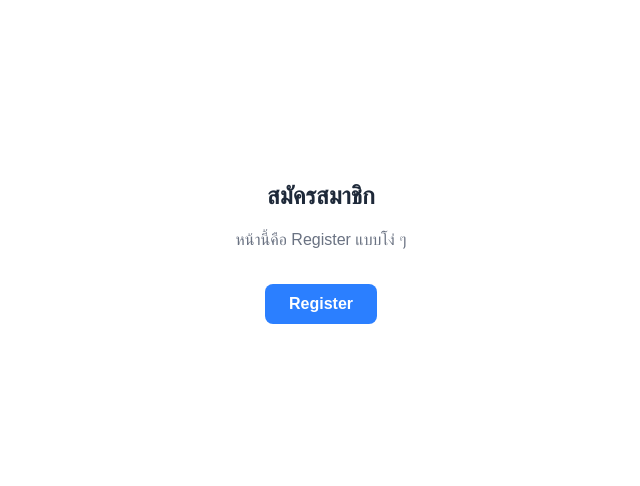
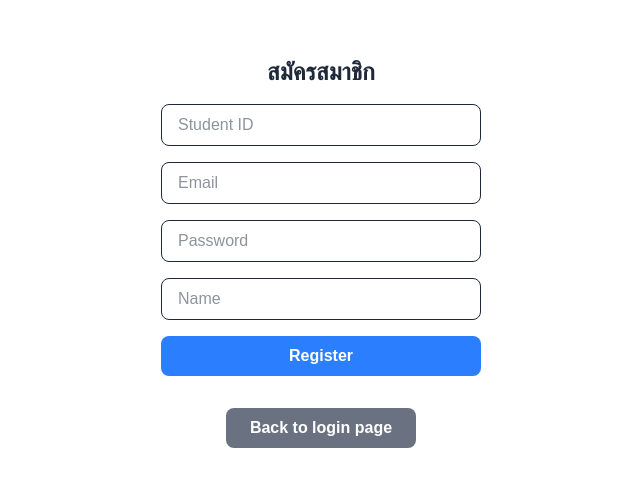
Before and after one commit to PantawatB/SpaceCMU, a Next.js app in the folder spacecmu/: page /Register in a window 1280 px wide. Shown: the part 148-634 px from the top of the page, without its empty margins (319-959 px from the left). Built offline with nearby package versions, Linux system fonts and the light colour scheme; no server answers.

Commit message:
cors fixed remodel login

```diff
--- a/spacecmu/src/app/Feeds/page.tsx
+++ b/spacecmu/src/app/Feeds/page.tsx
@@ -346,7 +346,6 @@ export default function FeedsMainPage() {
                   placeholder="Share something"
                   className="flex-1 px-5 py-3 rounded-full bg-white text-gray-500 border-none outline-none text-lg"
                 />
-                <span className="text-2xl text-gray-400">😊</span>
               </div>
               <div className="flex items-center justify-between pt-2">
                 <div className="flex gap-6">
--- a/spacecmu/src/app/Login/page.tsx
+++ b/spacecmu/src/app/Login/page.tsx
@@ -1,16 +1,81 @@
+"use client";
 import Link from "next/link";
+import { useState } from "react";
+import { useRouter } from "next/navigation";
+import { API_BASE_URL } from '@/utils/apiConfig';
 
 export default function LoginPage() {
+  const router = useRouter();
+  const [email, setEmail] = useState("");
+  const [password, setPassword] = useState("");
+  const [loading, setLoading] = useState(false);
+  const [error, setError] = useState("");
+
+  const handleSubmit = async (e: React.FormEvent) => {
+    e.preventDefault();
+    setLoading(true);
+    setError("");
+    try {
+      const res = await fetch(`${API_BASE_URL}/api/users/login`, {
+        method: "POST",
+        headers: { "Content-Type": "application/json" },
+        body: JSON.stringify({ email, password })
+      });
+
+      const data = await res.json().catch(() => ({}));
+      if (!res.ok) {
+        setError(data?.message || 'Login failed');
+        setLoading(false);
+        return;
+      }
+
+      // สำเร็จ -> ไปหน้า Feeds
+      router.push('/Feeds');
+    } catch (err: unknown) {
+      if (err instanceof Error) setError(err.message || 'Login failed');
+      else setError('Login failed');
+    }
+    setLoading(false);
+  };
+
   return (
     <div className="flex flex-col items-center justify-center min-h-screen bg-white text-gray-800">
       <h1 className="text-2xl font-bold mb-4">เข้าสู่ระบบ</h1>
-      <p className="mb-8 text-gray-500">หน้านี้คือ Login แบบโง่ ๆ</p>
-      <Link
-        href="/Feeds"
-        className="px-6 py-2 rounded-lg bg-blue-500 text-white font-semibold hover:bg-blue-600 transition"
-      >
-        Login
-      </Link>
+      <form className="flex flex-col gap-4 w-80 mb-8" onSubmit={handleSubmit}>
+        <input
+          name="email"
+          type="email"
+          placeholder="Email"
+          value={email}
+          onChange={(e) => setEmail(e.target.value)}
+          className="px-4 py-2 border rounded-lg focus:outline-none focus:ring-2 focus:ring-blue-400"
+          required
+        />
+        <input
+          name="password"
+          type="password"
+          placeholder="Password"
+          value={password}
+          onChange={(e) => setPassword(e.target.value)}
+          className="px-4 py-2 border rounded-lg focus:outline-none focus:ring-2 focus:ring-blue-400"
+          required
+        />
+        {error && <div className="text-red-500 text-sm">{error}</div>}
+        <button
+          type="submit"
+          className="px-6 py-2 rounded-lg bg-gray-600 text-white font-semibold hover:bg-gray-700 transition"
+          disabled={loading}
+        >
+          {loading ? 'Logging in...' : 'Login'}
+        </button>
+        <Link
+          href="/Register"
+          className="px-6 py-2 rounded-lg bg-green-500 text-white font-semibold hover:bg-green-600 transition text-center"
+        >
+          Register
+        </Link>
+      </form>
+
     </div>
   );
 }
--- a/spacecmu/src/app/Register/page.tsx
+++ b/spacecmu/src/app/Register/page.tsx
@@ -1,11 +1,97 @@
+"use client";
 import Link from 'next/link';
+import { useState } from 'react';
+import { API_BASE_URL } from '@/utils/apiConfig';
 
 export default function RegisterPage() {
+  const [form, setForm] = useState({
+    studentId: '',
+    email: '',
+    password: '',
+    name: ''
+  });
+  const [loading, setLoading] = useState(false);
+  const [error, setError] = useState('');
+  const [success, setSuccess] = useState('');
+
+  const handleChange = (e: React.ChangeEvent<HTMLInputElement>) => {
+    setForm({ ...form, [e.target.name]: e.target.value });
+  };
+
+  const handleSubmit = async (e: React.FormEvent) => {
+    e.preventDefault();
+    setLoading(true);
+    setError('');
+    setSuccess('');
+    try {
+      const res = await fetch(`${API_BASE_URL}/api/users/register`, {
+        method: 'POST',
+        headers: { 'Content-Type': 'application/json' },
+        body: JSON.stringify(form)
+      });
+      if (!res.ok) throw new Error('Register failed');
+      setSuccess('Register success!');
+    } catch (err: unknown) {
+      if (err instanceof Error) {
+        setError(err.message || 'Register failed');
+      } else {
+        setError('Register failed');
+      }
+    }
+    setLoading(false);
+  };
+
   return (
     <div className="flex flex-col items-center justify-center min-h-screen bg-white text-gray-800">
       <h1 className="text-2xl font-bold mb-4">สมัครสมาชิก</h1>
-      <p className="mb-8 text-gray-500">หน้านี้คือ Register แบบโง่ ๆ</p>
-      <Link href="/Feeds" className="px-6 py-2 rounded-lg bg-blue-500 text-white font-semibold hover:bg-blue-600 transition">Register</Link>
+      <form className="flex flex-col gap-4 w-80 mb-8" onSubmit={handleSubmit}>
+        <input
+          name="studentId"
+          type="text"
+          placeholder="Student ID"
+          value={form.studentId}
+          onChange={handleChange}
+          className="px-4 py-2 border rounded-lg focus:outline-none focus:ring-2 focus:ring-blue-400"
+          required
+        />
+        <input
+          name="email"
+          type="email"
+          placeholder="Email"
+          value={form.email}
+          onChange={handleChange}
+          className="px-4 py-2 border rounded-lg focus:outline-none focus:ring-2 focus:ring-blue-400"
+          required
+        />
+        <input
+          name="password"
+          type="password"
+          placeholder="Password"
+          value={form.password}
+          onChange={handleChange}
+          className="px-4 py-2 border rounded-lg focus:outline-none focus:ring-2 focus:ring-blue-400"
+          required
+        />
+        <input
+          name="name"
+          type="text"
+          placeholder="Name"
+          value={form.name}
+          onChange={handleChange}
+          className="px-4 py-2 border rounded-lg focus:outline-none focus:ring-2 focus:ring-blue-400"
+          required
+        />
+        {error && <div className="text-red-500 text-sm">{error}</div>}
+        {success && <div className="text-green-500 text-sm">{success}</div>}
+        <button
+          type="submit"
+          className="px-6 py-2 rounded-lg bg-blue-500 text-white font-semibold hover:bg-blue-600 transition"
+          disabled={loading}
+        >
+          {loading ? 'Registering...' : 'Register'}
+        </button>
+      </form>
+      <Link href="/Login" className="px-6 py-2 rounded-lg bg-gray-500 text-white font-semibold hover:bg-gray-600 transition">Back to login page</Link>
     </div>
   );
 }
--- a/spacecmu/src/app/page.tsx
+++ b/spacecmu/src/app/page.tsx
@@ -35,6 +35,19 @@ export default function HomePage() {
           />
           CONTINUE WITH CMU ACCOUNT
         </Link>
+        <Link
+          href="/Login"
+          className="px-6 py-2 rounded-lg bg-blue-500 text-white font-semibold hover:bg-blue-600 transition flex items-center gap-2"
+        >
+          <Image
+            src="/cmulogo.png"
+            alt="Login Icon"
+            width={28}
+            height={28}
+            className="inline-block"
+          />
+          LOGIN
+        </Link>
       </div>
     </div>
   );
--- /dev/null
+++ b/spacecmu/src/utils/apiConfig.ts
@@ -0,0 +1 @@
+export const API_BASE_URL = process.env.NEXT_PUBLIC_API_BASE_URL || "http://localhost:3000";
```
Also changed, not shown: 1 other file (tests, documents, lock files or other folders).
